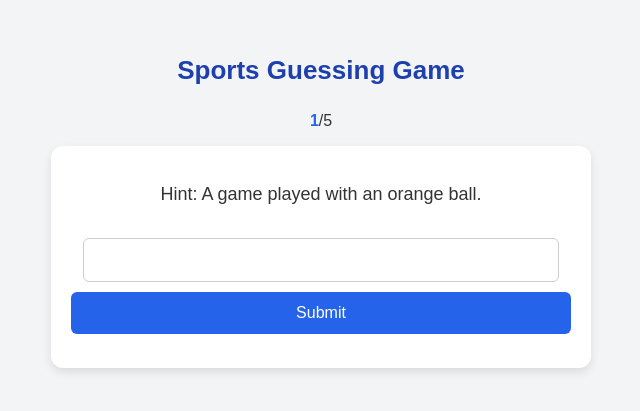
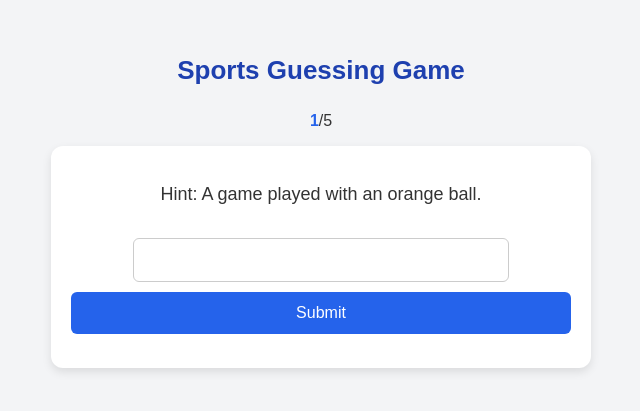
Before and after one commit to dreamtreeenglish/sports-word-guessing, a plain HTML site: page index.html in a window 1280 px wide. Shown: the part 217-628 px from the top of the page, 319-959 px from the left. Drawn offline with Linux system fonts and the light colour scheme.

Commit message:
updates input

```diff
--- a/styles.css
+++ b/styles.css
@@ -47,7 +47,7 @@ p span#counter {
 
 /* Input Field */
 #guess {
-  width: 90%; /* Full width for better usability on mobile */
+  width:70%; /* Full width for better usability on mobile */
   padding: 12px;
   border: 1px solid #ccc;
   border-radius: 6px;
```
